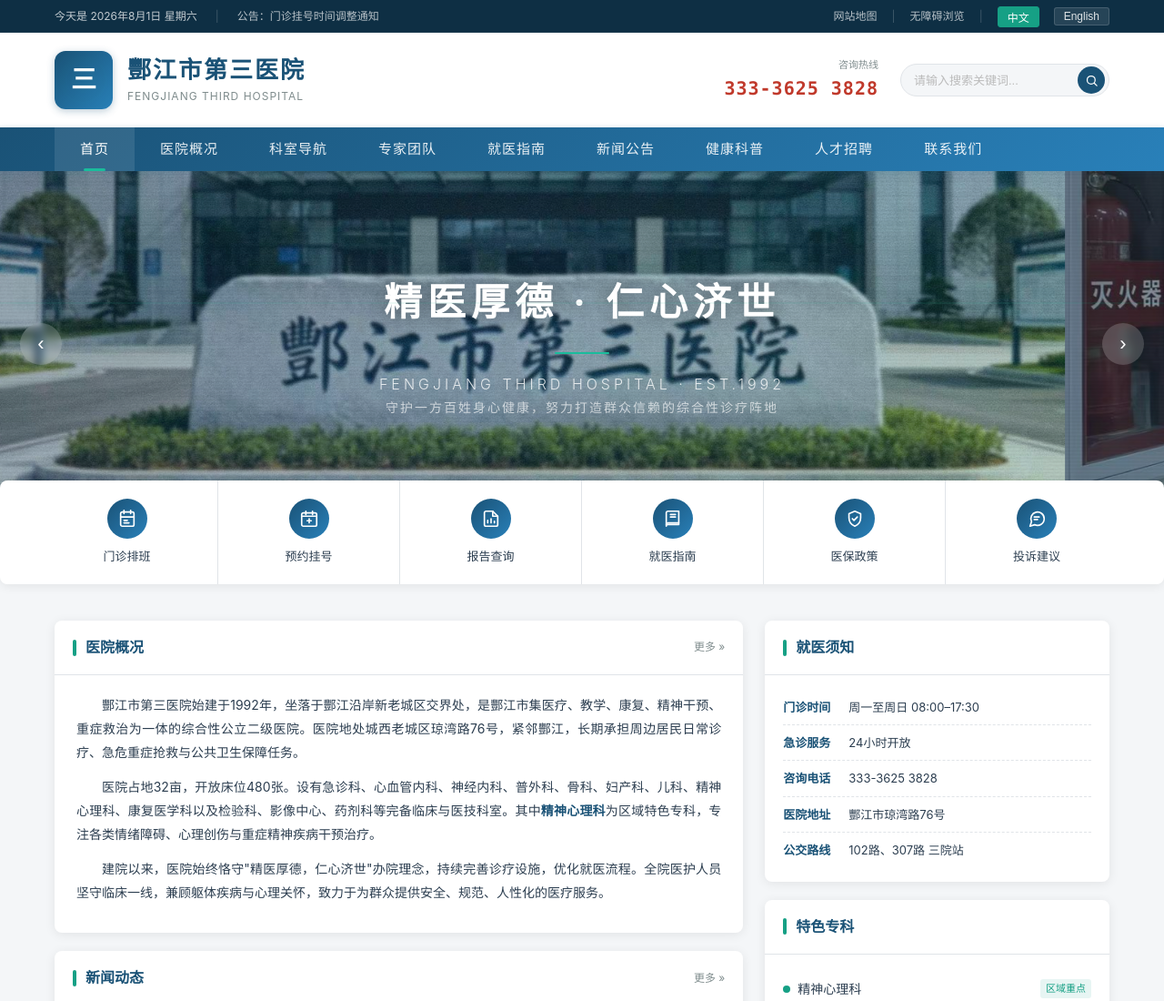
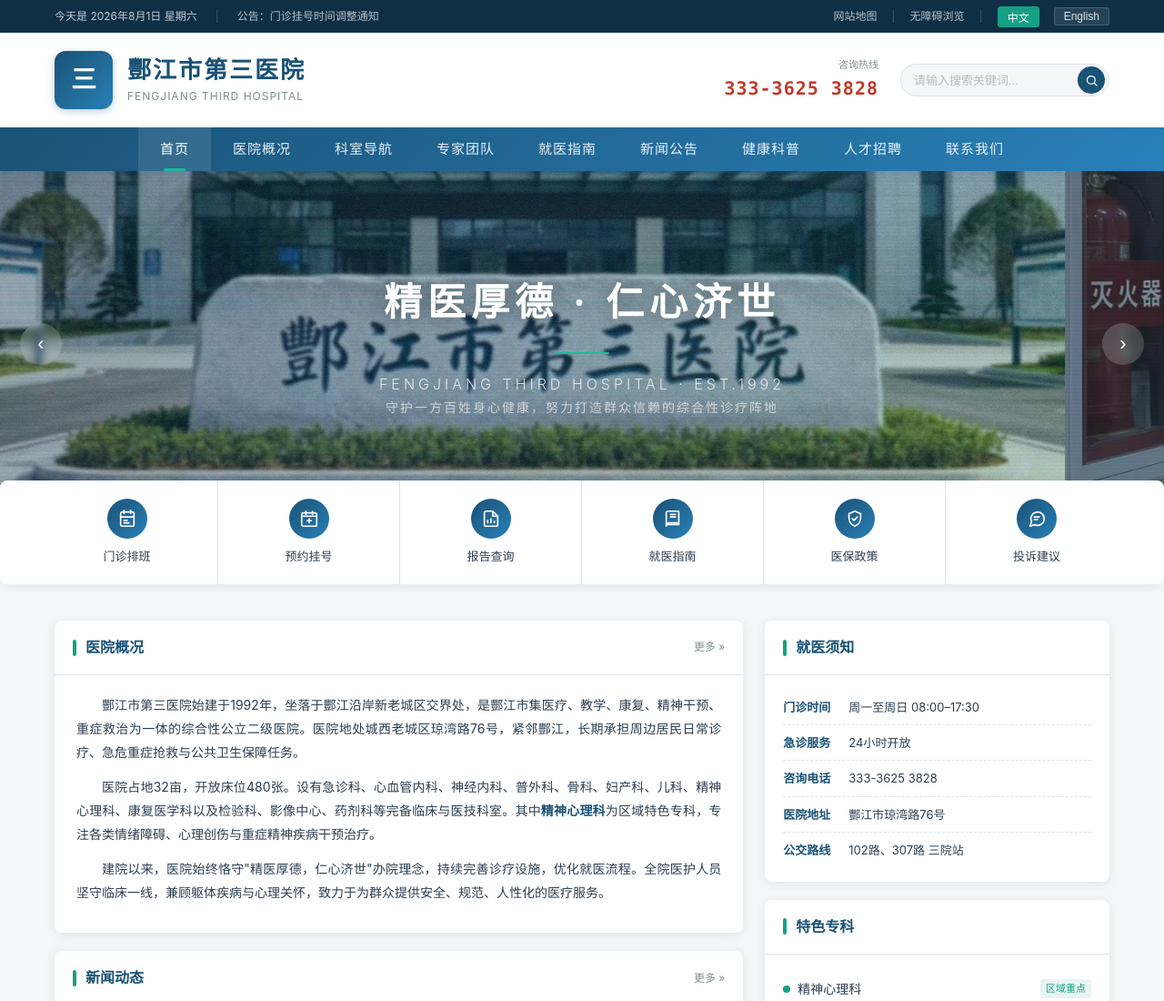
Before and after one commit to Macct123/arg-game, a plain HTML site: page index.html in a window 1280 px wide. Shown: the top 1100 px of the page at 91% size. Drawn offline with Linux system fonts and the light colour scheme.

Commit message:
修复英文导航过长溢出到Banner的问题：居中布局+英文收紧间距字号，保证单行排布

```diff
--- a/index.html
+++ b/index.html
@@ -150,12 +150,16 @@
             box-shadow: 0 2px 8px rgba(26,82,118,0.2);
             position: sticky; top: 0; z-index: 100;
         }
-        .main-nav ul { display: flex; }
+        .main-nav ul { display: flex; justify-content: center; flex-wrap: wrap; }
         .main-nav li { position: relative; }
         .main-nav a {
-            display: block; padding: 0 28px; height: 48px; line-height: 48px;
+            display: block; padding: 0 24px; height: 48px; line-height: 48px;
             color: rgba(255,255,255,0.9); font-size: 15px; font-weight: 500;
-            letter-spacing: 1px; transition: all var(--transition);
+            letter-spacing: 1px; white-space: nowrap; transition: all var(--transition);
+        }
+        /* 英文菜单更长，收紧间距与字距以保证单行排布 */
+        html[lang="en"] .main-nav a {
+            padding: 0 16px; letter-spacing: 0.3px; font-size: 14px;
         }
         .main-nav a:hover, .main-nav a.active {
             color: #fff; background: rgba(255,255,255,0.1);
```
